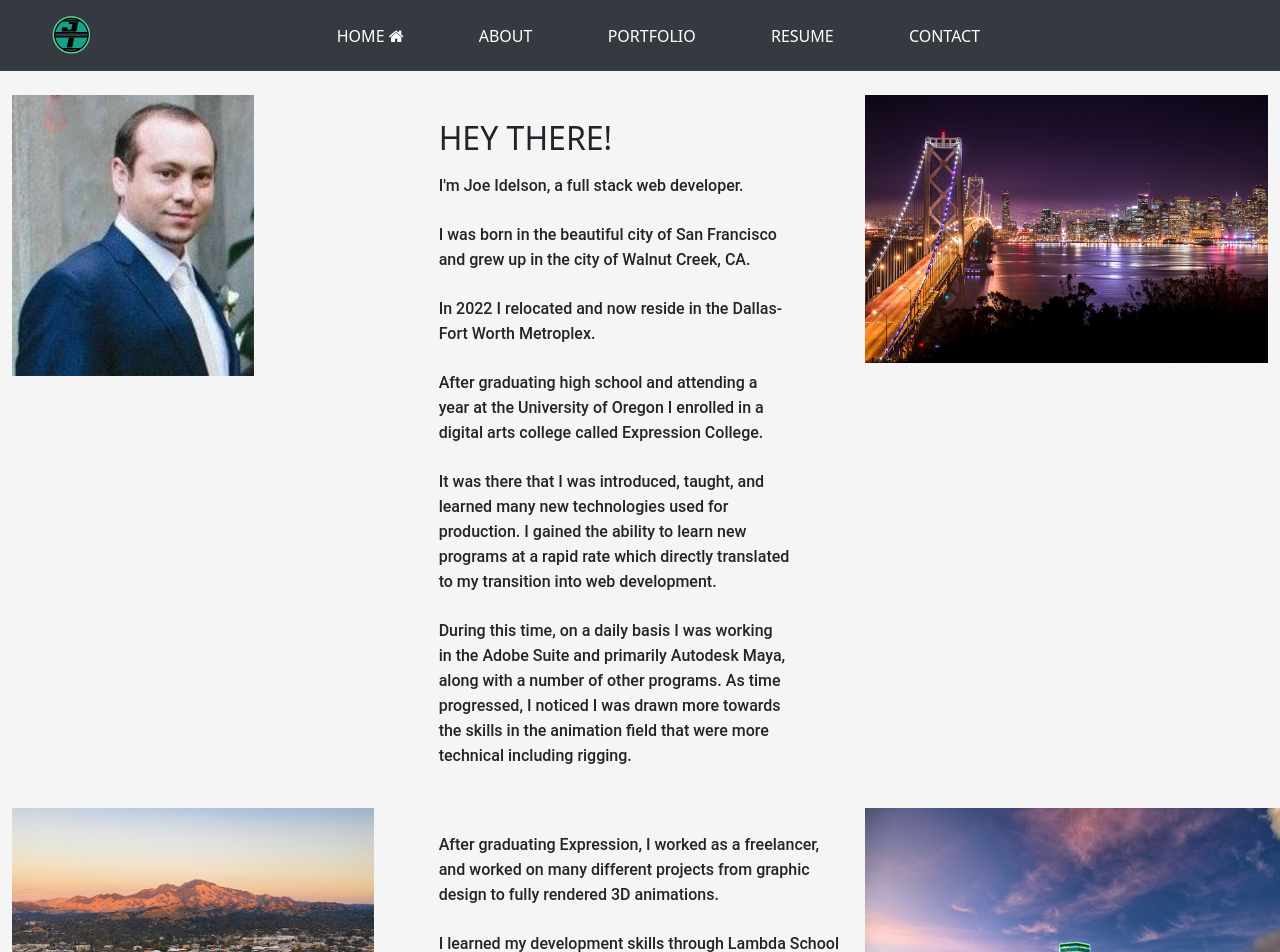
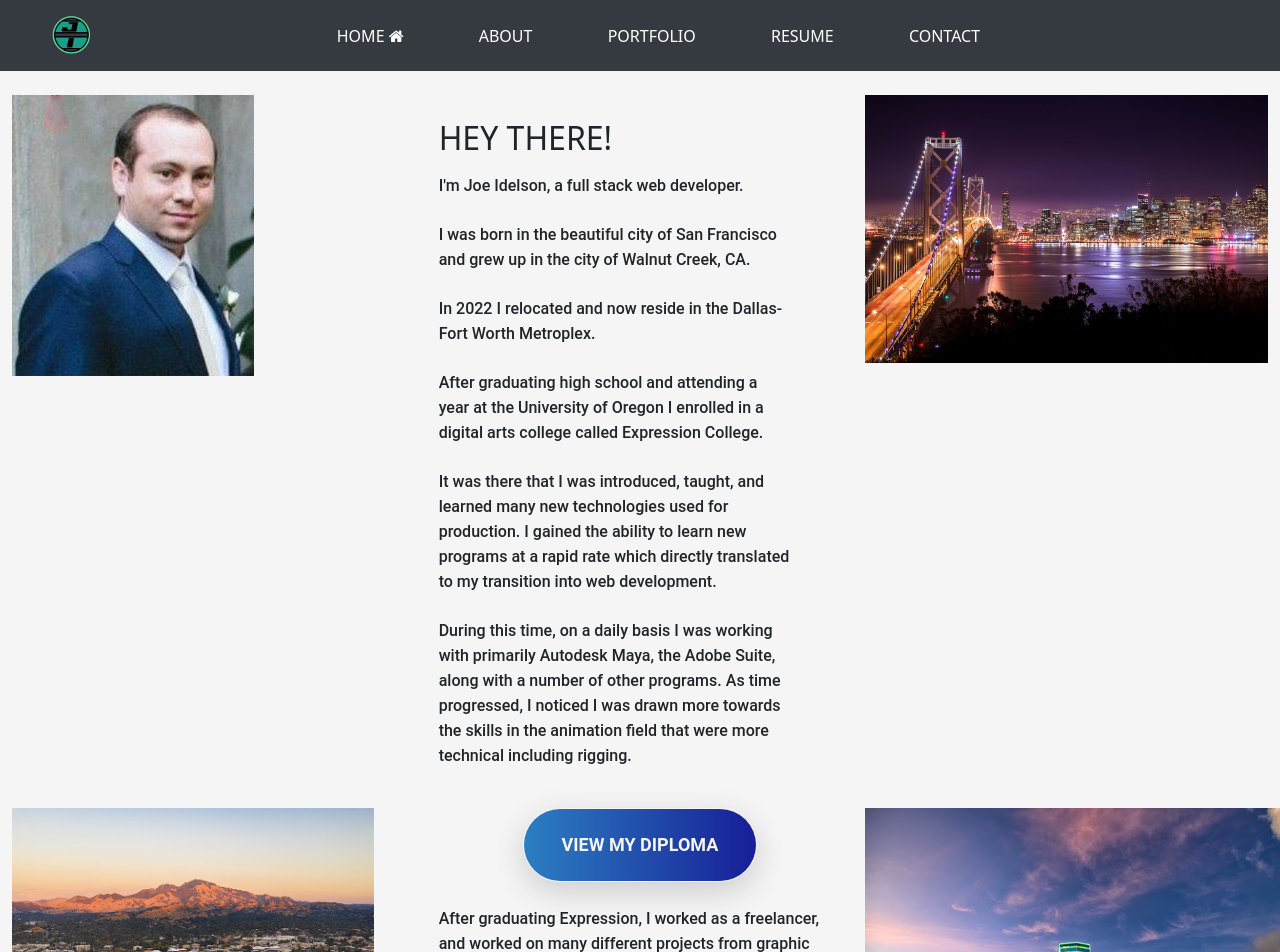
Before and after one commit to jidelson/joseph-website, a React (Create React App) app in the folder client/: page /about in a window 1280 px wide. Shown: the top 952 px of the page. Built offline with nearby package versions, Linux system fonts and the light colour scheme.

Commit message:
added diploma

```diff
--- a/client/src/components/pages/About.js
+++ b/client/src/components/pages/About.js
@@ -33,7 +33,7 @@ function About() {
                             into web development.
                         </p>
                         <p className="para pt-2">
-                            During this time, on a daily basis I was working in the Adobe Suite and primarily Autodesk Maya, along with
+                            During this time, on a daily basis I was working with primarily Autodesk Maya, the Adobe Suite, along with
                             a number of other programs. As time progressed, I noticed I was drawn more towards the skills in the
                             animation field that were more technical including rigging.
                         </p>
@@ -49,7 +49,13 @@ function About() {
                     <div className="col-md-4 pt-4">
                         <img src={wc} alt="walnutCreek" style={{maxWidth: "90%"}} />
                     </div>
+
                     <div className='col-md-4 py-4'>
+                        <div className="text-center">
+                            <a className="btn button primary-button mr-4 text-uppercase" href="https://drive.google.com/file/d/1KmDfrI-2tpXXLz8X6C5H4KOtaj3Du0MX/view?usp=sharing">
+                                View my diploma
+                            </a>
+                        </div>
                         <p className="para pt-4">
                             After graduating Expression, I worked as a freelancer, and worked on many different projects from graphic design
                             to fully rendered 3D animations.
```
